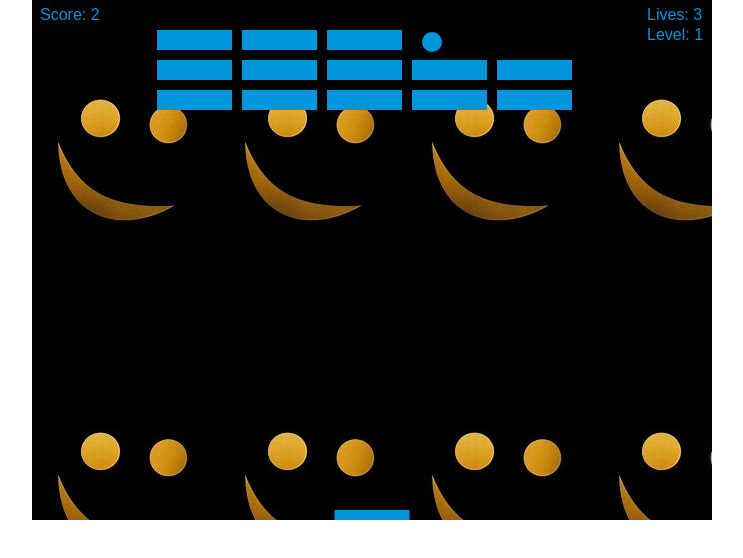
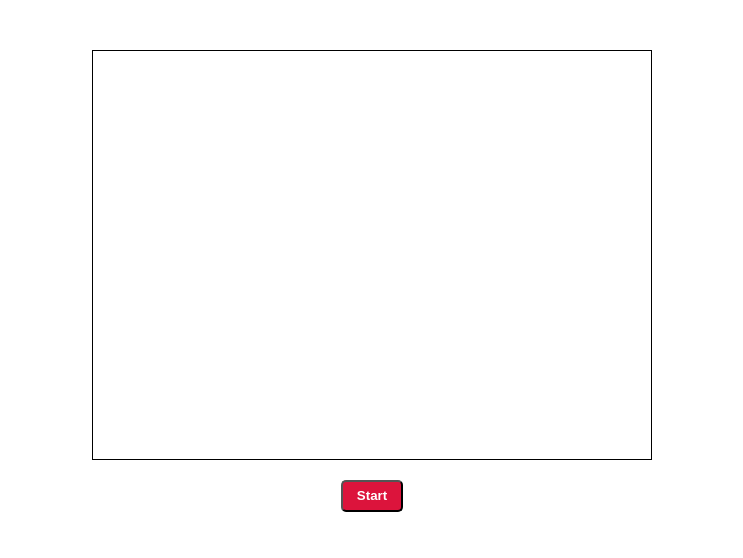
Before and after one commit to Razz67/Mod1-Project, a plain HTML site: page Breakout/index.html in a window 1280 px wide. Shown: the whole page, without its empty margins (268-1011 px from the left). Drawn offline with Linux system fonts and the light colour scheme.

Commit message:
Refactor code

```diff
--- a/Breakout/index.html
+++ b/Breakout/index.html
@@ -5,19 +5,13 @@
 		<meta http-equiv="X-UA-Compatible" content="IE=edge" />
 		<meta name="viewport" content="width=device-width, initial-scale=1.0" />
 		<link rel="stylesheet" href="styles.css" />
-		<!-- <script defer src="js/phaser2.js"></script> -->
 		<script defer src="test.js"></script>
 		<title>EMoji Breakout</title>
 	</head>
 	<body>
 		<div class="container">
-			<canvas id="canvas" width="680" height="520"></canvas>
-		</div>
-
-		<!-- <div class="container">
-		<h1 id="score"></h1>
-		<h1 id="lives"></h1>
-			<div class="canvas"></div> -->
+			<canvas id="canvas" width="520" height="380"></canvas>
+			<button id="play">Start</button>
 		</div>
 	</body>
 </html>
--- a/Breakout/styles.css
+++ b/Breakout/styles.css
@@ -4,37 +4,42 @@
     box-sizing: border-box;
 }
 
-/* body {
-
-} */
 
 .container {
     display: flex;
+    flex-direction: column;
     justify-content: center;
-    align-content: center;
+    align-items: center;
+    margin-top: 50px;
 }
 
+
 #canvas {
-    display: flex;
-    background-image: url(images/background.png);
-    background-color: chartreuse;
-    margin: 0 auto;
+    position: relative;
+    width: 560px;
+    min-height: 300px;
+    /* background-image: url(images/background2.2.png);
+    background-repeat: no-repeat;
+    background-color: chartreuse; */
+    border: 1px solid black;
 }
+
+.emoji {
+    width: 50px;
+    height: 50px;
+    background-image: url("images/block.png");
+    background-color: yellow;
+}
+
 
 .paddle {
     position: absolute;
     width: 100px;
     height: 20px;
+    background-image: url(images/paddle.png);
     background-color: blueviolet;
 }
 
-.emoji {
-    width: 50px;
-    height: 50px;
-    border-radius: 50%;
-    background-image: url(images/block.png);
-    background-repeat: no-repeat;
-}
 
 .ball {
     position: absolute;
@@ -46,12 +51,10 @@
 
 
 
-/* #breakout {
-    background-color: #000;
-}
 
-#playButton {
+#play {
     cursor: pointer;
+    margin-top: 20px;
     background-color: crimson;
     color: #FFF;
     font-weight: 700;
@@ -60,10 +63,10 @@
     box-shadow: #000;
 }
 
-#playButton:hover {
+#play:hover {
     cursor: pointer;
     background-color: chartreuse;
     color: #FFF;
     font-weight: 700;
     padding: 0.5em 1em;
-} */
+}
--- a/Breakout/test.js
+++ b/Breakout/test.js
@@ -1,200 +1,7 @@
-var canvas = document.querySelector("#canvas");
-var ctx = canvas.getContext("2d");
+const canvas = document.querySelector("#canvas");
 
-var x = canvas.width / 2;
-var y = canvas.height - 30;
 
-var dx = 2;
-var dy = -2;
-var ballRadius = 10;
-var paddleHeight = 10;
-var paddleWidth = 75;
-var paddleX = (canvas.width - paddleWidth) / 2;
-var rightPressed = false;
-var leftPressed = false;
-var emojiRowCount = 3;
-var emojiColumnCount = 5;
-var emojiWidth = 75;
-var emojiHeight = 20;
-var emojiPadding = 10;
-var emojiTopOffset = 30;
-var emojiLeftOffset = 125
-var score = 0;
-var lives = 3;
-let level = 1;
-
-class Emoji {
-    constructor(x, y, status) {
-        this.x = x;
-        this.y = y;
-        this.status = status;
-    }
-
-    explode() {
-}
-};
-
-let emojis =  [];
-emojis = new Emoji(50, 270, 1);
-for (c = 0; c < emojiColumnCount; c++) {
-	emojis[c] = [];
-	for (r = 0; r < emojiRowCount; r++) {
-		emojis[c][r] = {
-			x: 0,
-			y: 0,
-			status: 1,
-		};
-	}
-}
-
-document.addEventListener("keydown", keyDownHandler);
-document.addEventListener("keyup", keyUpHandler);
-
-function keyDownHandler(e) {
-	if (e.keyCode === 39) {
-		rightPressed = true;
-	} else if (e.keyCode === 37) {
-		leftPressed = true;
-	}
-}
-
-function keyUpHandler(e) {
-	if (e.keyCode === 39) {
-		rightPressed = false;
-	} else if (e.keyCode === 37) {
-		leftPressed = false;
-	}
-}
-
-function drawBricks() {
-	for (c = 0; c < emojiColumnCount; c++) {
-		for (r = 0; r < emojiRowCount; r++) {
-			if (emojis[c][r].status === 1) {
-				var brickX = c * (emojiWidth + emojiPadding) + emojiLeftOffset;
-				var brickY = r * (emojiHeight + emojiPadding) + emojiTopOffset;
-				emojis[c][r].x = brickX;
-				emojis[c][r].y = brickY;
-				ctx.beginPath();
-				ctx.rect(brickX, brickY, emojiWidth, emojiHeight);
-				ctx.fillStyle = "#0095DD";
-				ctx.fill();
-				ctx.closePath();
-			}
-		}
-	}
-}
-
-function drawBall() {
-	ctx.beginPath();
-	ctx.arc(x, y, ballRadius, 0, Math.PI * 2);
-	ctx.fillStyle = "#0095DD";
-	ctx.fill();
-	ctx.closePath(); // ball is drawn
-}
-
-function drawPaddle() {
-	ctx.beginPath();
-	ctx.rect(paddleX, canvas.height - paddleHeight, paddleWidth, paddleHeight);
-	ctx.fillStyle = "#0095DD";
-	ctx.fill();
-	ctx.closePath();
-}
-
-function collisionDetection() {
-	for (c = 0; c < emojiColumnCount; c++) {
-		for (r = 0; r < emojiRowCount; r++) {
-			var b = emojis[c][r];
-			if (b.status === 1) {
-				if (
-					x > b.x &&
-					x < b.x + emojiWidth &&
-					y > b.y &&
-					y < b.y + emojiHeight
-				) {
-					dy = -dy;
-					b.status = 0;
-					score++;
-					if (score === emojiRowCount * emojiColumnCount) {
-						alert("YOU WIN!");
-						document.location.reload();
-					}
-				}
-			}
-		}
-	}
-}
-
-function drawScore() {
-	ctx.font = "16px Arial";
-	ctx.fillStyle = "0095DD";
-	ctx.fillText("Score: " + score, 8, 20);
-}
-
-function drawLives() {
-	ctx.font = "16px Arial";
-	ctx.fillStyle = "0095DD";
-	ctx.fillText("Lives: " + lives, canvas.width - 65, 20);
-}
-
-function drawLevels() {
-    ctx.font = "16px Arial";
-    ctx.fillStyle = "0095DD";
-    ctx.fillText("Level: " + level, canvas.width - 65, 40);
-}
-
-function draw() {
-	ctx.clearRect(0, 0, canvas.width, canvas.height);
-	drawBricks();
-	drawBall();
-	drawPaddle();
-	drawScore();
-	drawLives();
-    drawLevels();
-	collisionDetection();
-
-	if (y + dy < ballRadius) {
-		//bouncing off top and bottom of canvas
-		dy = -dy;
-	} else if (y + dy > canvas.height - ballRadius) {
-		if (x > paddleX && x < paddleX + paddleWidth) {
-			dy = -dy;
-		} else {
-			lives--;
-			if (!lives) {
-				alert("GAME OVER");
-				document.location.reload();
-			} else {
-				x = canvas.width / 2;
-				y = canvas.height - 30;
-				dx = 2;
-				dy = -2;
-				paddleX = (canvas.width - paddleWidth) / 2;
-			}
-		}
-	}
-	if (x + dx > canvas.width - ballRadius || x + dx < ballRadius) {
-		dx = -dx;
-	}
-
-	if (rightPressed && paddleX < canvas.width - paddleWidth) {
-		paddleX += 7;
-	} else if (leftPressed && paddleX > 0) {
-		paddleX -= 7;
-	}
-
-	x += dx;
-	y += dy;
-	requestAnimationFrame(draw);
-}
-document.addEventListener("mousemove", mouseMoveHandler);
-
-function mouseMoveHandler(e) {
-	var relativeX = e.clientX - canvas.offsetLeft;
-	if (
-		relativeX > 0 + paddleWidth / 2 &&
-		relativeX < canvas.width - paddleWidth / 2
-	) {
-		paddleX = relativeX - paddleWidth / 2;
-	}
-}
-draw();
+  let emojiDiv = document.createElement("div");
+  emojiDiv.classList.add("emoji");
+// emojiDiv.style.backgroundImage = "url('images/block.png')";
+  canvas.appendChild(emojiDiv);
```
Also changed, not shown: Breakout/images/background2.2.png (added).
